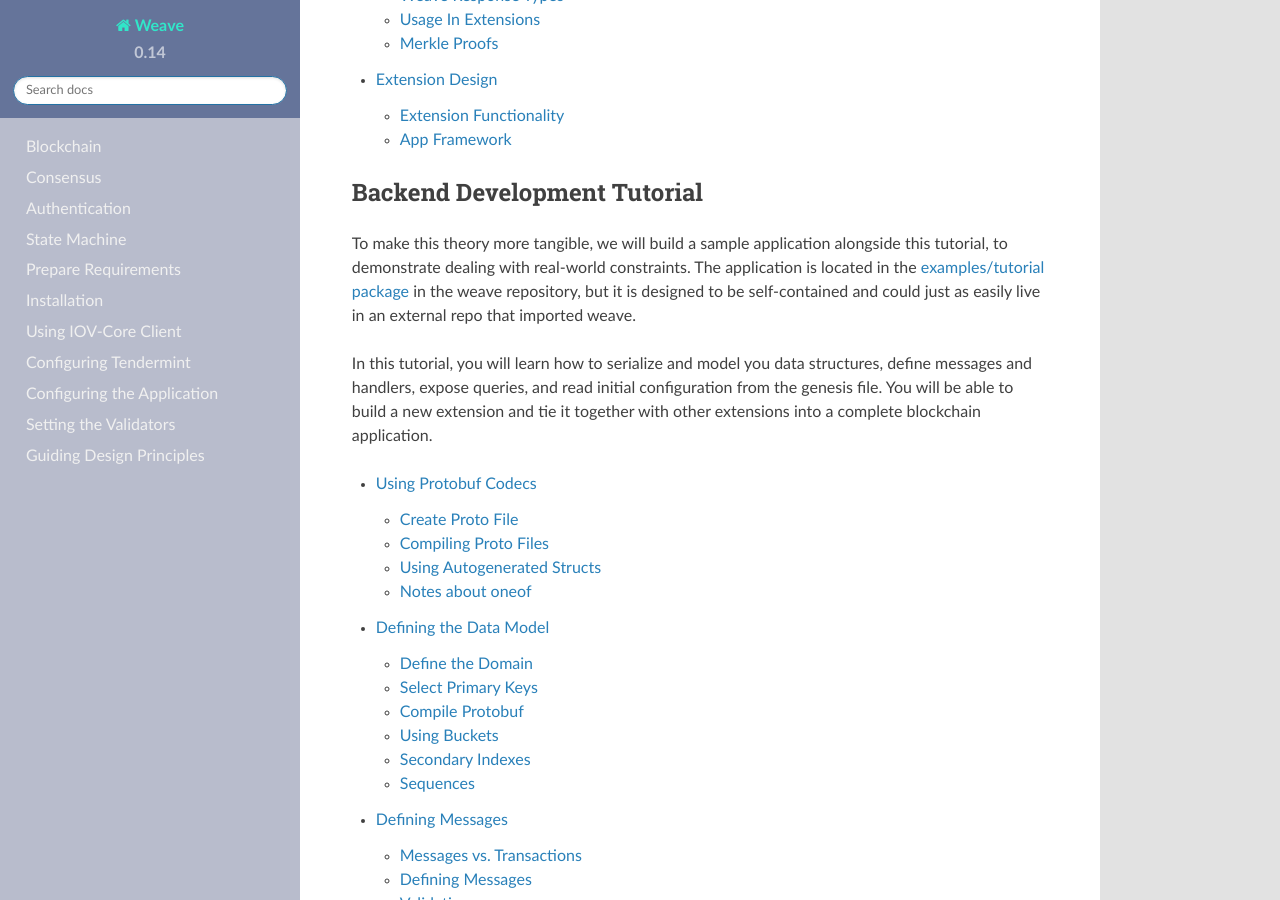
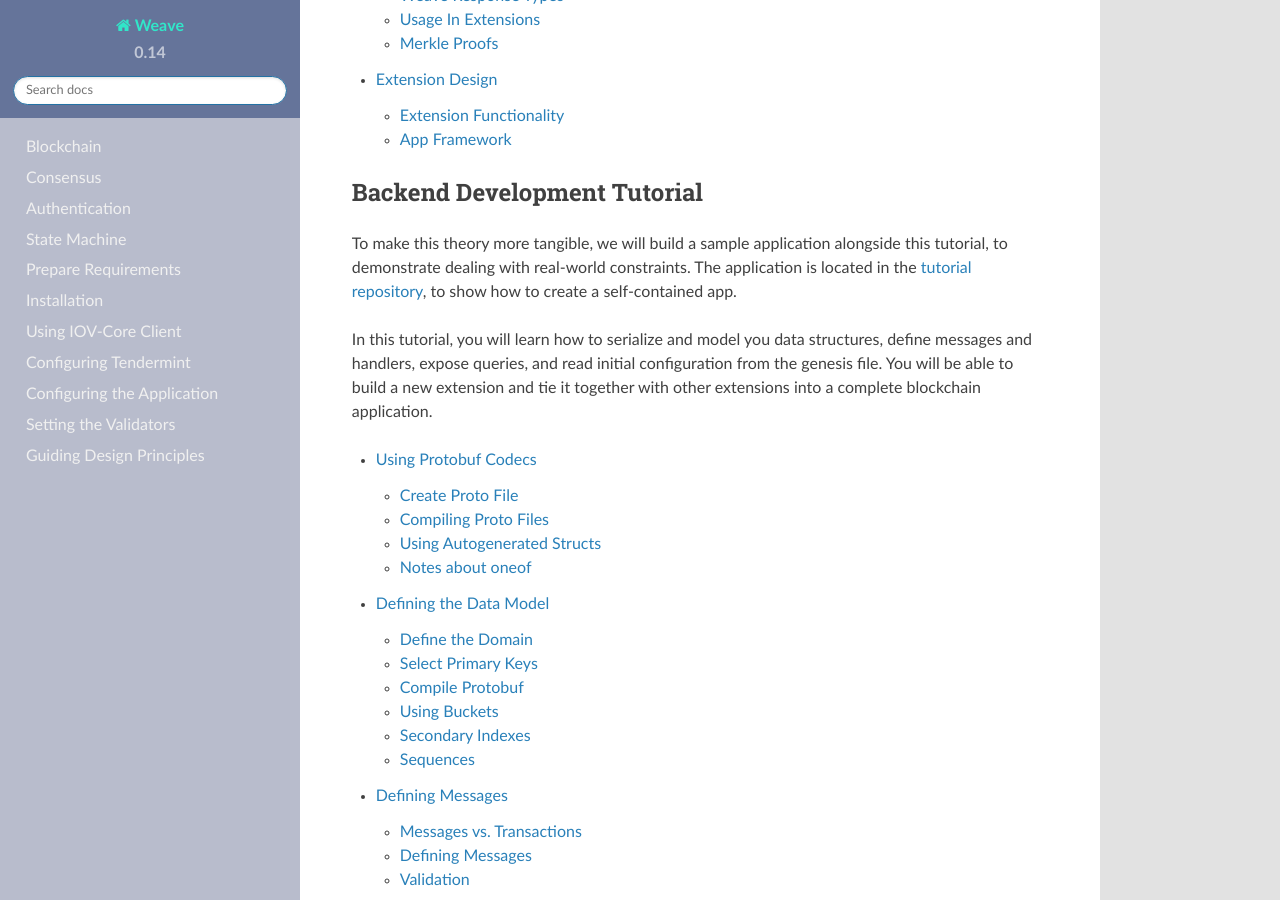
Before and after one commit to iov-one/weave, a Sphinx documentation site: the page built from docs/index_old.rst, in a window 1280 px wide and 900 px high, scrolled down 2253 px. Built offline with Sphinx 7.4.7 and the Read the Docs theme 2.0.0, drawn with Linux system fonts in a browser that asks for light colours; formulas are drawn with MathJax 3; pages that are not in the unit, such as notebooks, are missing from menus.

Commit message:
Clean up references and protodocs for examples

```diff
--- a/docs/design/extensions.rst
+++ b/docs/design/extensions.rst
@@ -17,7 +17,7 @@ entirely different system (like utxo chain).
 Note that even pieces as fundamental as
 `signature validation <https://github.com/iov-one/weave/tree/master/x/sigs>`_
 or `isolating failed transactions <https://github.com/iov-one/weave/blob/master/x/utils/savepoint.go>`_ are implemented as importable modules and wired up
-together when you `construct the application <https://github.com/iov-one/weave/blob/master/examples/mycoind/app/app.go#L41-L56>`_.
+together when you construct the application.
 
 Extension Functionality
 =======================
--- a/docs/index_old.rst
+++ b/docs/index_old.rst
@@ -94,10 +94,8 @@ Backend Development Tutorial
 To make this theory more tangible, we will build a sample
 application alongside this tutorial, to demonstrate dealing
 with real-world constraints. The application is located in the
-`examples/tutorial package <https://github.com/iov-one/weave/tree/master/examples/tutorial>`_
-in the weave repository, but it is designed to be self-contained
-and could just as easily live in an external repo that imported
-weave.
+`tutorial repository <https://github.com/iov-one/tutorial>`_,
+to show how to create a self-contained app.
 
 In this tutorial, you will learn how to serialize and model
 you data structures, define messages and handlers, expose
```
Also changed, not shown: .codecov.yml, 8 other files.
